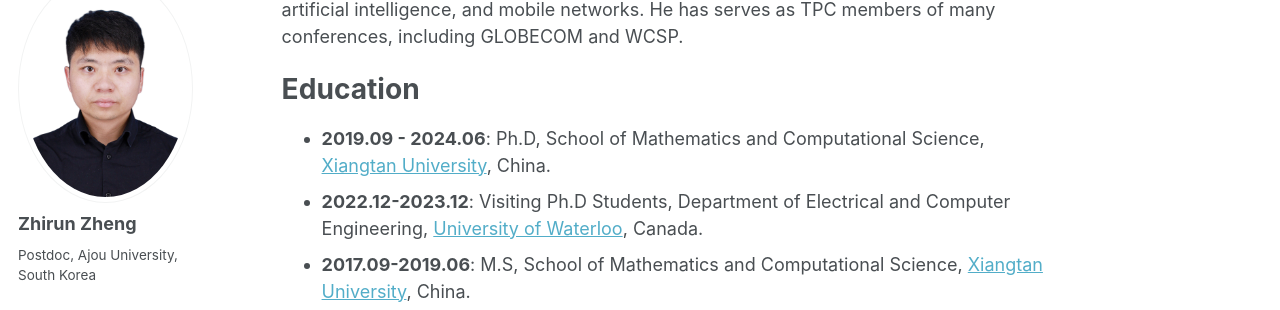
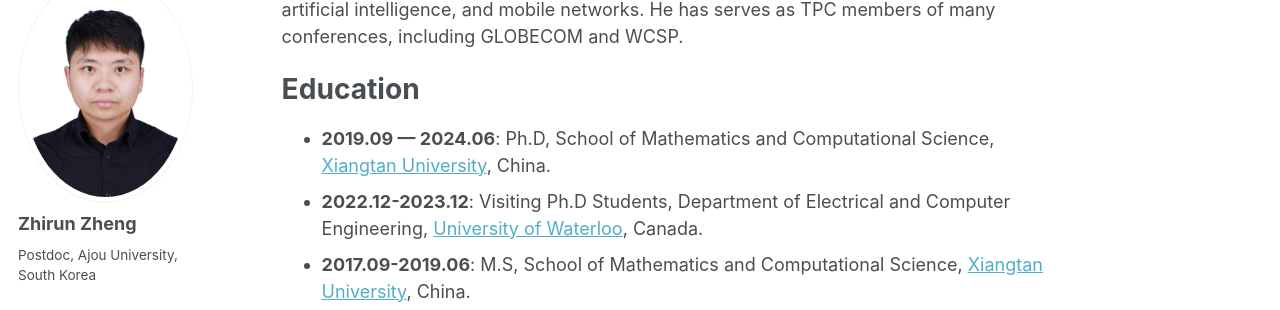
Before and after one commit to zhengzhirun/EN, a Jekyll site: the page built from _pages/about.md, in a window 1280 px wide and 900 px high, scrolled down 314 px. Shown: the part 132-442 px from the top of the window. Built offline with Jekyll 4.4.1, drawn with Linux system fonts in a browser that asks for light colours; some web fonts are replaced.

```diff
--- a/_pages/about.md
+++ b/_pages/about.md
@@ -13,7 +13,7 @@ His research interests are in the areas of security and privacy in Crowdsensing
 
 Education
 ======
-- **2019.09 - 2024.06**: Ph.D, School of Mathematics and Computational Science, [Xiangtan University](https://www.xtu.edu.cn/), China.
+- **2019.09 — 2024.06**: Ph.D, School of Mathematics and Computational Science, [Xiangtan University](https://www.xtu.edu.cn/), China.
 - **2022.12-2023.12**: Visiting Ph.D Students, Department of Electrical and Computer Engineering, [University of Waterloo](https://uwaterloo.ca/), Canada.
 - **2017.09-2019.06**: M.S, School of Mathematics and Computational Science, [Xiangtan University](https://www.xtu.edu.cn/), China.
 - **2013.09-2017.06**: B.S, School of Mathematics and Statistics, [Henan University of Science and Technology](https://www.haust.edu.cn/), China.
```
